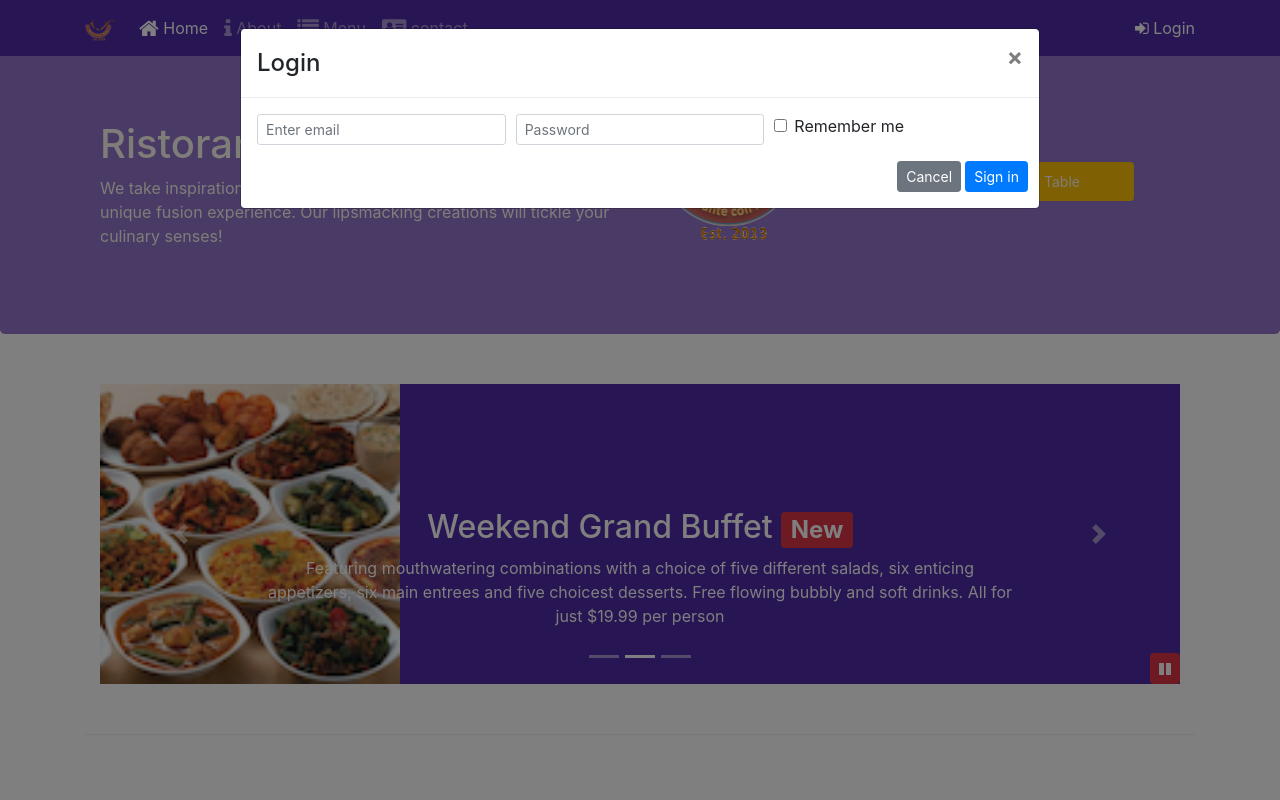
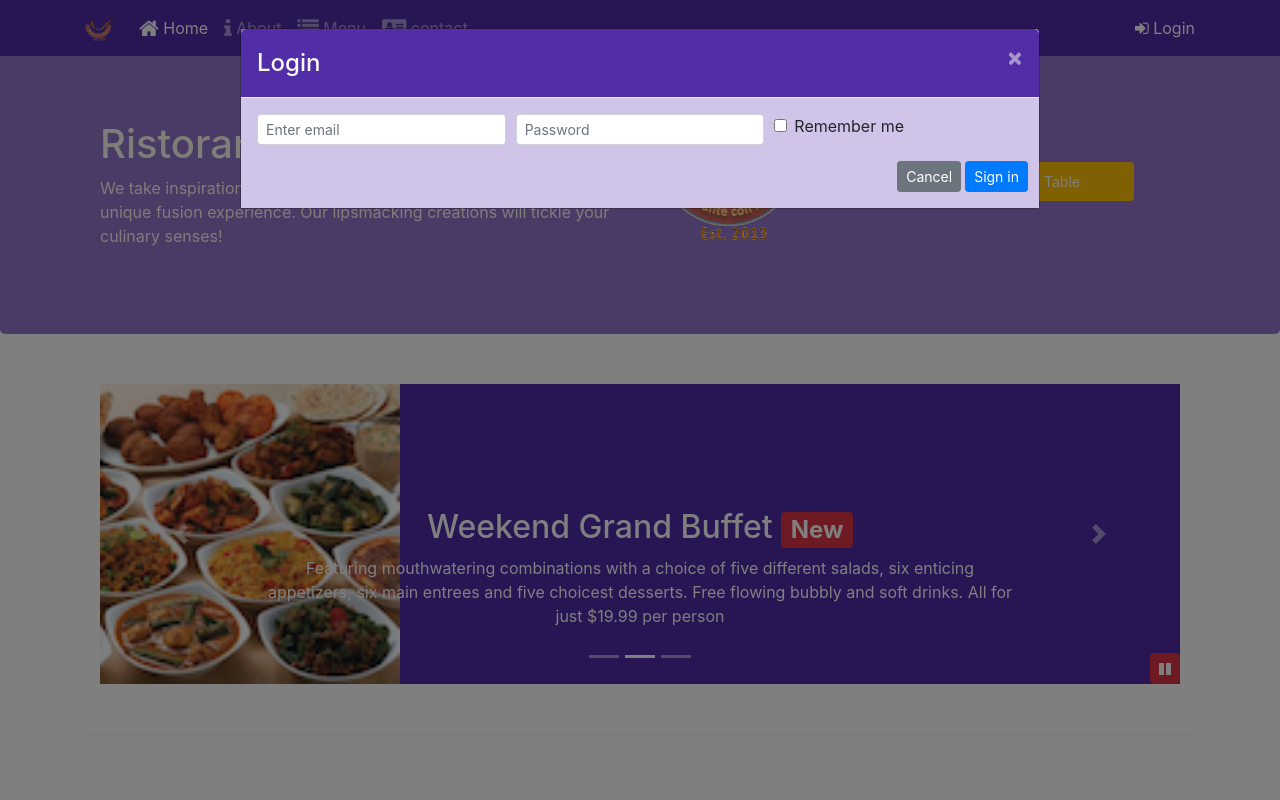
Before and after one commit to balalaXD/Bootstrap4-dabble, a website: page index.html in a window 1280 px wide. Both pictures are taken after a click on the link "Login". Shown: the top 800 px of the page. Drawn offline with nearby package versions, Linux system fonts and the light colour scheme.

Commit message:
Bootstrap Grid -- Assignment 4, use jQuery and scss

```diff
--- a/css/style.scss
+++ b/css/style.scss
@@ -1,4 +1,5 @@
 $lt-gray: #ddd;
+$white: #fff;
 $background-dark: #512DA8;
 $background-light: #9575CD;
 $background-pale: #D1C4E9;
@@ -74,3 +75,18 @@ body {
         bottom: 0px;
     }
 }
+
+.modal-content {
+    .modal-header {
+        background-color: $background-dark;
+        color: floralwhite;
+
+        button.close {
+            color: floralwhite;
+        }
+    }
+
+    .modal-body {
+        background-color: $background-pale;
+    }
+}
--- a/index.html
+++ b/index.html
@@ -30,7 +30,7 @@
                     <li class="nav-item"><a href="./contactus.html" class="nav-link"><span class="fa fa-address-card fa-lg"></span> contact</a></li>
                 </ul>
                 <span class="navbar-text">
-                    <a style="cursor: pointer;" data-toggle="modal" data-target="#loginModal"><span class="fa fa-sign-in"></span> Login</a>
+                    <a style="cursor: pointer;"><span class="fa fa-sign-in"></span> Login</a>
                 </span>
             </div>
         </div>
@@ -161,8 +161,7 @@
                             <img src="img/logo.png" class="img-fluid">
                         </div>
                         <div class="col col-sm-5 align-self-center">
-                            <a role="button" class="btn btn-block btn-warning btn-sm nav-link" data-target="#reserveModal"
-                               data-toggle="modal">Reserve Table</a>
+                            <a role="button" class="btn btn-block btn-warning btn-sm nav-link">Reserve Table</a>
                         </div>
                     </div>
                 </div>
@@ -337,6 +336,23 @@
     <script src="node_modules/popper.js/dist/umd/popper.min.js"></script>
     <script src="node_modules/bootstrap/dist/js/bootstrap.min.js"></script>
     <script>
+    function modalHandler() {
+        $btnLogin = $('#Navbar > span > a');
+        $btnReserve = $('.jumbotron .btn-warning');
+
+        $btnLogin.on('click', function() {
+            $("#loginModal").modal({
+                show: true
+            });
+        });
+
+        $btnReserve.on('click', function() {
+            $("#reserveModal").modal({
+                show: true
+            });
+        });
+    };
+
     $(function() {
         $('.carousel').carousel({
             interval: 2000
@@ -351,6 +367,7 @@
                 $('#carouselAnimate').children('span').removeClass("fa-play").addClass("fa-pause");
             }
         });
+        modalHandler();
     });
     </script>
 </body>
```
Also changed, not shown: css/style.css.
